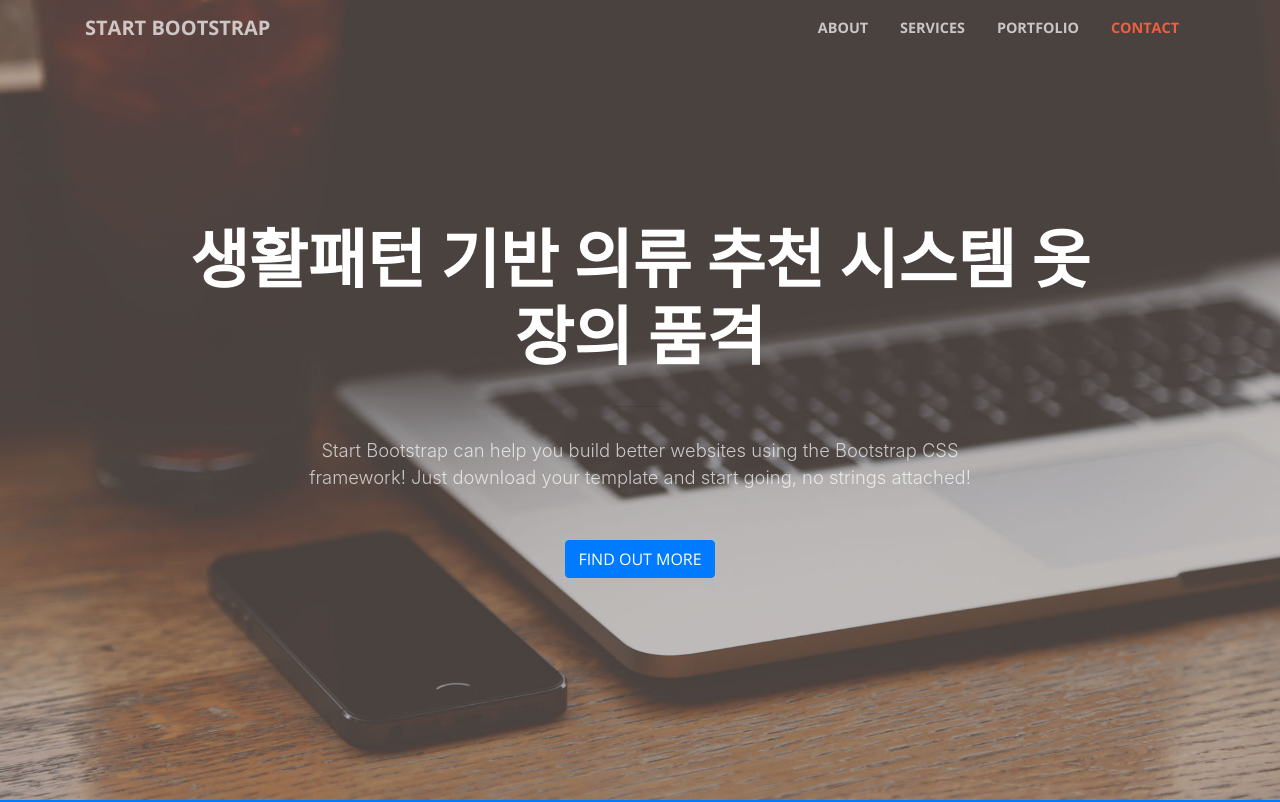
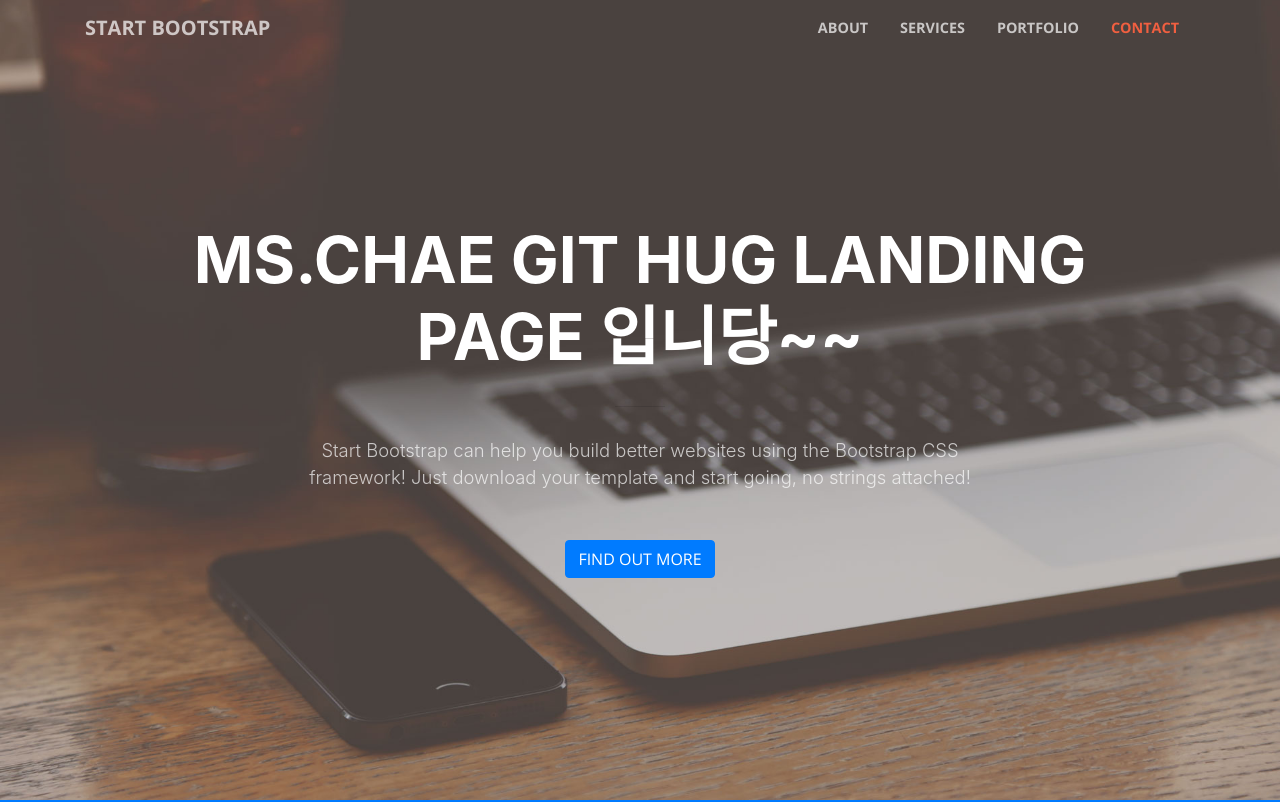
Before and after one commit to waterfert/waterfert.github.io, a website with bundled scripts: page index.html in a window 1280 px wide. Shown: the top 802 px of the page. Built offline with nearby package versions, Linux system fonts and the light colour scheme.

Commit message:
second commit

```diff
--- a/index.html
+++ b/index.html
@@ -59,7 +59,7 @@
         <div class="row">
           <div class="col-lg-10 mx-auto">
             <h1 class="text-uppercase">
-              <strong>생활패턴 기반 의류 추천 시스템 옷장의 품격</strong>
+              <strong>MS.CHAE GIT HUG LANDING PAGE 입니당~~</strong>
             </h1>
             <hr>
           </div>
```
